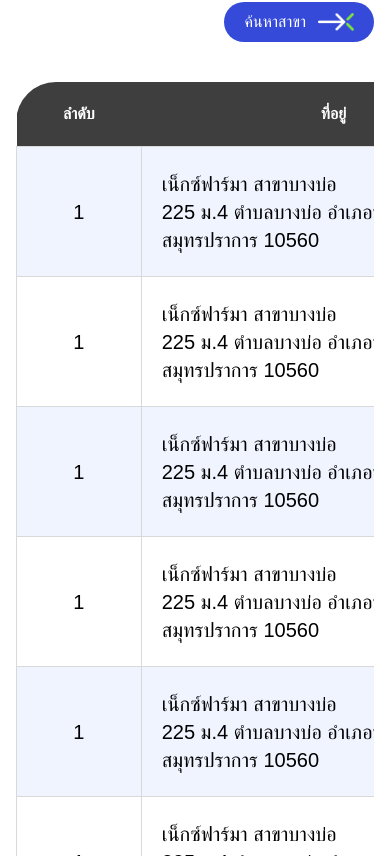
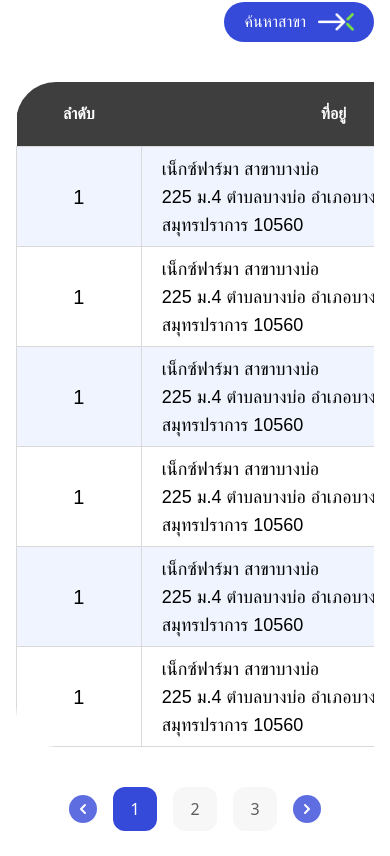
Before and after one commit to arnapana/nexx-web, a Next.js app: page /stores in a window 390 px wide. Shown: the part 1228-2084 px from the top of the page. Built offline with nearby package versions, Linux system fonts and the light colour scheme.

Commit message:
fixed contact

```diff
--- a/src/components/common/table-field/index.tsx
+++ b/src/components/common/table-field/index.tsx
@@ -2,15 +2,24 @@
 
 export const TableField = () => {
   return (
-    <tr className='h-[130px] odd:bg-[#F0F4FF]'>
-      <td className='border border-[#D9D9D9]'>1</td>
+    <tr className='h-[100px] odd:bg-[#F0F4FF] md:h-[130px]'>
+      <td className='border border-[#D9D9D9]'>
+        <p>1</p>
+      </td>
       <td className='px-5 text-left border border-[#D9D9D9]'>
-        <p>เน็กซ์ฟาร์มา สาขาบางบ่อ</p> 225 ม.4 ตำบลบางบ่อ อำเภอบางบ่อ จังหวัดสมุทรปราการ 10560
+        <p className='font-prompts text-lg md:text-xl'>เน็กซ์ฟาร์มา สาขาบางบ่อ</p>
+        <p className='font-prompts text-lg md:text-xl'> 225 ม.4 ตำบลบางบ่อ อำเภอบางบ่อ จังหวัดสมุทรปราการ 10560</p>
       </td>
-      <td className='text-primary underline border border-[#D9D9D9]'>065 523 5074</td>
-      <td className='border border-[#D9D9D9]'>07:00-19:00</td>
+      <td className='text-primary underline border border-[#D9D9D9]'>
+        <p className='font-prompts text-lg md:text-xl'>065 523 5074</p>
+      </td>
       <td className='border border-[#D9D9D9]'>
-        <button className='p-2 w-[66px] h-[44px] text-white rounded-lg bg-secondary'>คลิก</button>
+        <p className='font-prompts text-lg md:text-xl'>07:00-19:00</p>
+      </td>
+      <td className='border border-[#D9D9D9]'>
+        <button className='p-2 w-[66px] h-[44px] text-white rounded-lg bg-secondary'>
+          <p>คลิก</p>
+        </button>
       </td>
     </tr>
   )
--- a/src/containers/ourstore/contact.tsx
+++ b/src/containers/ourstore/contact.tsx
@@ -12,7 +12,7 @@
             <p className='my-3 text-center h2'>ร้านยาออนไลน์</p>
             <ColorLine lineClassName='h-1.5 text-secondary bg-secondary' outerClassName='mx-auto w-28 mb-7 mt-4' />
             <div className=''>
-              <p className='px-[20%] text-center text-[#5D5D5D]'>
+              <p className='md:px-[20%] text-center text-[#5D5D5D]'>
                 สามารถสั่งซื้อยาสามัญประจําบ้าน วิตามิน และสินค้าสุขภาพได้ตลอด 24 ชั่วโมง ผ่านช่องทางต่างๆของเราที่ Line
                 shopping, Line Chat, Shopee และ Lazada
               </p>
```
